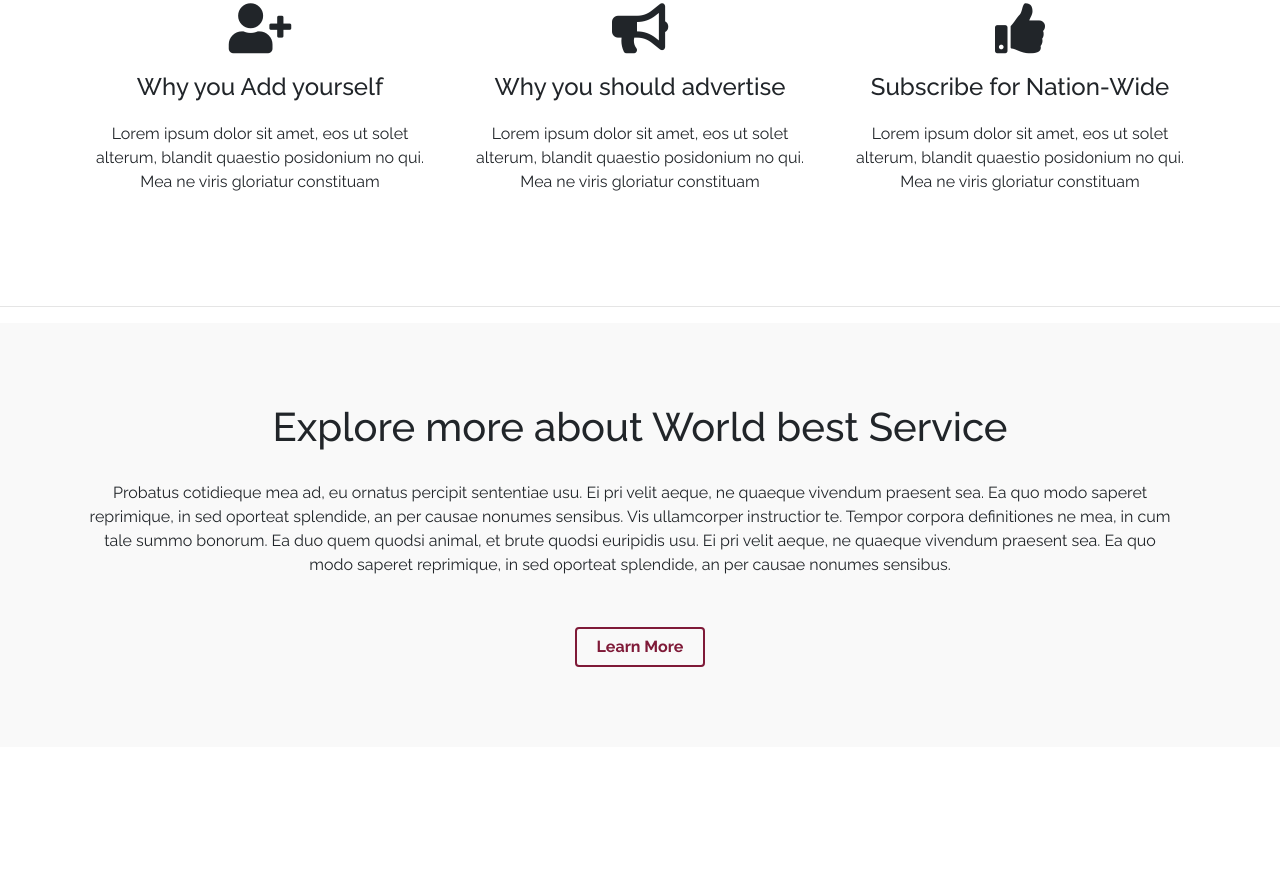
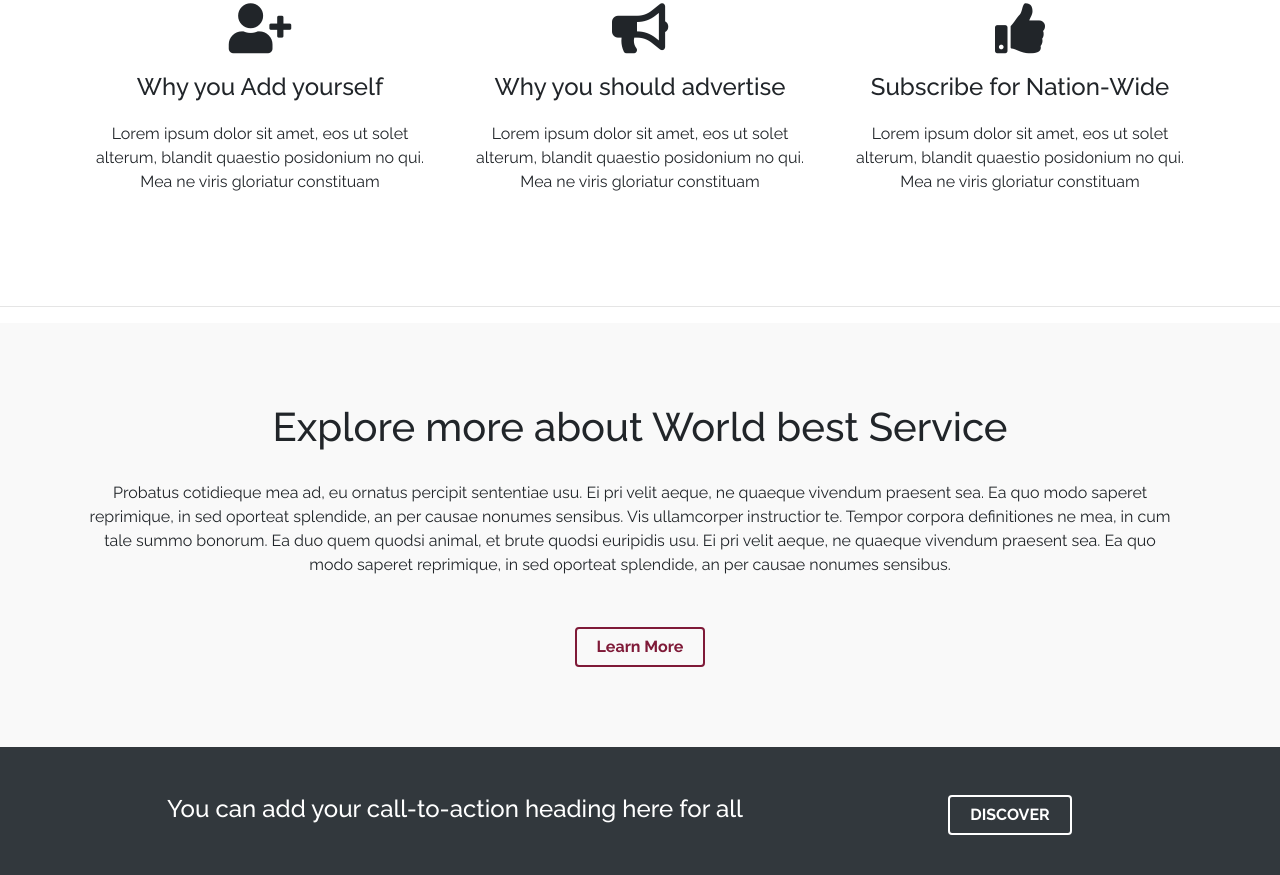
Before and after one commit to marufshobo/business-website, a plain HTML site: page index.html in a window 1280 px wide. Shown: the part 555-1430 px from the top of the page. Before the commit the page ends 1302 px from the top, so only its background shows below. Drawn offline with Linux system fonts and the light colour scheme.

Commit message:
second banner

```diff
--- a/index.html
+++ b/index.html
@@ -155,6 +155,22 @@
 		</div>
 	</section>
 	<!-- about section end-->
+	<!-- discover part start -->
+	<section class="discover pt-5">
+		<div class="container">
+			<div class="row text-center m-auto">
+				<!-- for content -->
+				<div class="col-lg-8">
+					<h4>You can add your call-to-action heading here for all</h4>
+				</div>
+				<!-- fot button -->
+				<div class="col-lg-4">
+					<a href="#" class="btn btn-customdesign2">DISCOVER</a>
+				</div>
+			</div>
+		</div>
+	</section>
+	<!-- discover part end -->
 	<script src="js/jquery-1.12.4.min.js"></script>
 	<script src="js/bootstrap.min.js"></script>
 	<script src="js/main.js"></script>
--- a/style.css
+++ b/style.css
@@ -116,3 +116,21 @@ html{
     color: #7f1a38;
 }
 /* about part design end */
+
+/* discover part start */
+.discover{
+    padding: 40px 0;
+    background: #32383d;
+    color: #ffffff;
+}
+.btn-customdesign2{
+    padding: 6px 20px;
+    display: inline-block;
+    border:2px solid #ffffff;
+    color: #ffffff;
+    font-weight: bold;
+}
+.btn-customdesign2:hover{
+    color: #ffffff;
+}
+/* discover part end*/
```
